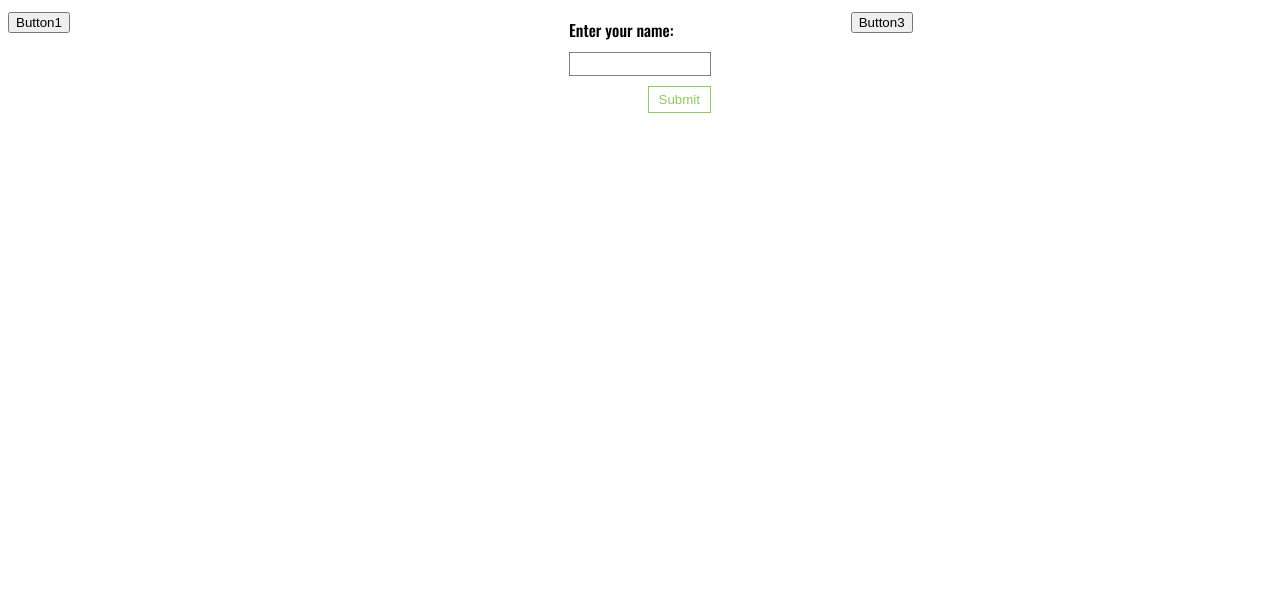
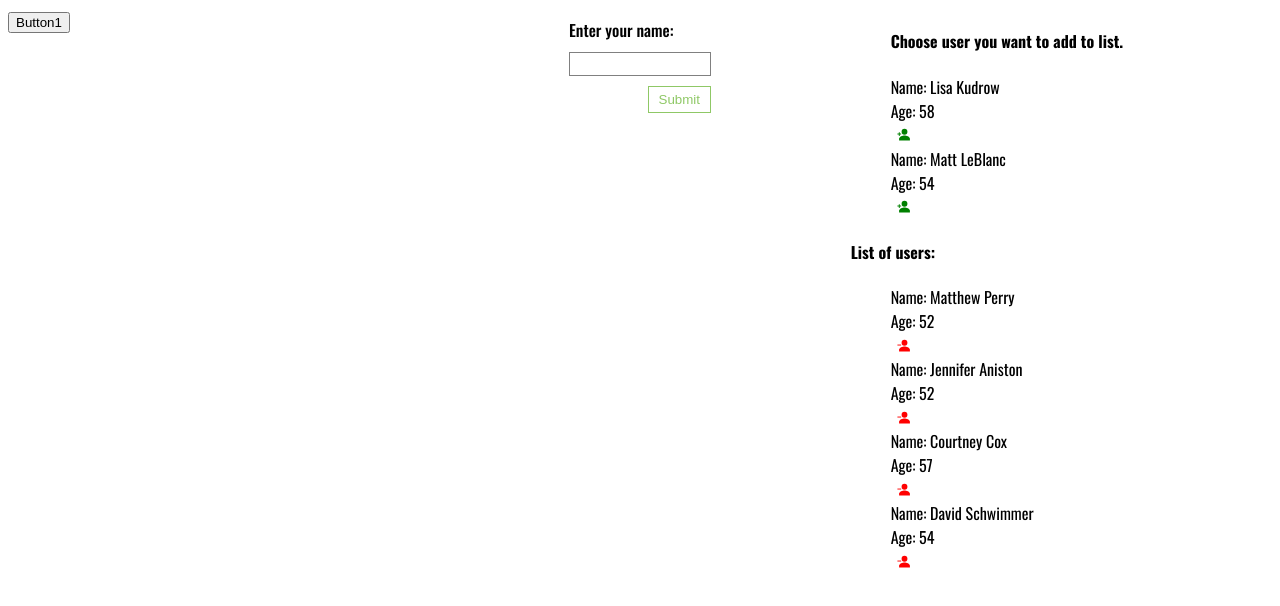
Before and after one commit to JagodaBodnar/Buttons, a React (Create React App) app: page / in a window 1280 px wide. Shown: the top 606 px of the page. Built offline with nearby package versions, Linux system fonts and the light colour scheme.

Commit message:
Users list buttons created.

```diff
--- a/package.json
+++ b/package.json
@@ -8,6 +8,7 @@
     "@testing-library/user-event": "^12.8.3",
     "react": "^17.0.2",
     "react-dom": "^17.0.2",
+    "react-icons": "^4.3.1",
     "react-scripts": "4.0.3",
     "styled-components": "^5.3.1",
     "web-vitals": "^1.1.2"
--- a/src/App.js
+++ b/src/App.js
@@ -1,10 +1,15 @@
 import { useState } from "react";
 import { StyledApp } from "./AppStyles";
 import Form from "./components/form/Form";
+import Users from "./components/users/Users";
+import { usersList, addUsersList } from "./data/UsersList";
 
 const App = () => {
   const [name, setName] = useState("");
   const [error, setError] = useState(false);
+  const [users, setUsers] = useState(usersList);
+  const [add, setAdd] = useState(addUsersList);
+
   const onFormSubmit = (event) => {
     if (name.trim() === "") {
       event.preventDefault();
@@ -15,6 +20,18 @@
       alert(`Your name: ${name}`);
       setName("");
     }
+  };
+  const onAddUser = (id) => {
+    const addUser = add.filter((user) => user.id === id);
+    const usersLeft = add.filter((user) => user.id !== id);
+    setUsers((prev) => [...prev, ...addUser]);
+    setAdd(usersLeft);
+  };
+  const onRemoveUser = (id) => {
+    const removeUser = users.filter((user) => user.id !== id);
+    const removedUser = users.filter((user) => user.id === id);
+    setAdd((prev) => [...prev, ...removedUser]);
+    setUsers(removeUser);
   };
 
   return (
@@ -28,9 +45,12 @@
         setName={setName}
         error={error}
       />
-      <div>
-        <button>Button3</button>
-      </div>
+      <Users
+        onRemoveUser={onRemoveUser}
+        users={users}
+        onAddUser={onAddUser}
+        addUsers={add}
+      />
     </StyledApp>
   );
 };
--- /dev/null
+++ b/src/components/users/Users.js
@@ -0,0 +1,42 @@
+import { IoPersonRemoveSharp, IoPersonAddSharp } from "react-icons/io5";
+import { StyledUserButton, StyledListContainer } from "./UsersStyles";
+
+const Users = ({ users, onRemoveUser, onAddUser, addUsers }) => {
+  return (
+    <div>
+      <StyledListContainer>
+        <h4>Choose user you want to add to list.</h4>
+        {addUsers.map((user) => {
+          return (
+            <li key={user.id}>
+              <div>
+                Name: {user.name} {user.surname}
+              </div>
+              <div>Age: {user.age}</div>
+              <StyledUserButton add onClick={() => onAddUser(user.id)}>
+                <IoPersonAddSharp />
+              </StyledUserButton>
+            </li>
+          );
+        })}
+      </StyledListContainer>
+      <h4>List of users:</h4>
+      <StyledListContainer>
+        {users.map((user) => {
+          return (
+            <li key={user.id}>
+              <div>
+                Name: {user.name} {user.surname}
+              </div>
+              <div>Age: {user.age}</div>
+              <StyledUserButton remove onClick={() => onRemoveUser(user.id)}>
+                <IoPersonRemoveSharp />
+              </StyledUserButton>
+            </li>
+          );
+        })}
+      </StyledListContainer>
+    </div>
+  );
+};
+export default Users;
--- /dev/null
+++ b/src/components/users/UsersStyles.js
@@ -0,0 +1,21 @@
+import styled, { css } from "styled-components";
+
+export const StyledListContainer = styled.ul`
+  list-style: none;
+`;
+
+export const StyledUserButton = styled.button`
+  cursor: pointer;
+  background-color: transparent;
+  border: none;
+  ${({ add }) =>
+    add &&
+    css`
+      color: green;
+    `}
+  ${({ remove }) =>
+    remove &&
+    css`
+      color: red;
+    `}
+`;
--- /dev/null
+++ b/src/data/UsersList.js
@@ -0,0 +1,41 @@
+export const usersList = [
+  {
+    id: 1,
+    name: "Matthew",
+    surname: "Perry",
+    age: 52,
+  },
+  {
+    id: 2,
+    name: "Jennifer",
+    surname: "Aniston",
+    age: 52,
+  },
+  {
+    id: 3,
+    name: "Courtney",
+    surname: "Cox",
+    age: 57,
+  },
+  {
+    id: 4,
+    name: "David",
+    surname: "Schwimmer",
+    age: 54,
+  },
+];
+
+export const addUsersList = [
+  {
+    id: 5,
+    name: "Lisa",
+    surname: "Kudrow",
+    age: 58,
+  },
+  {
+    id: 6,
+    name: "Matt",
+    surname: "LeBlanc",
+    age: 54,
+  },
+];
```
Also changed, not shown: 2 other files (tests, documents, lock files or other folders).
